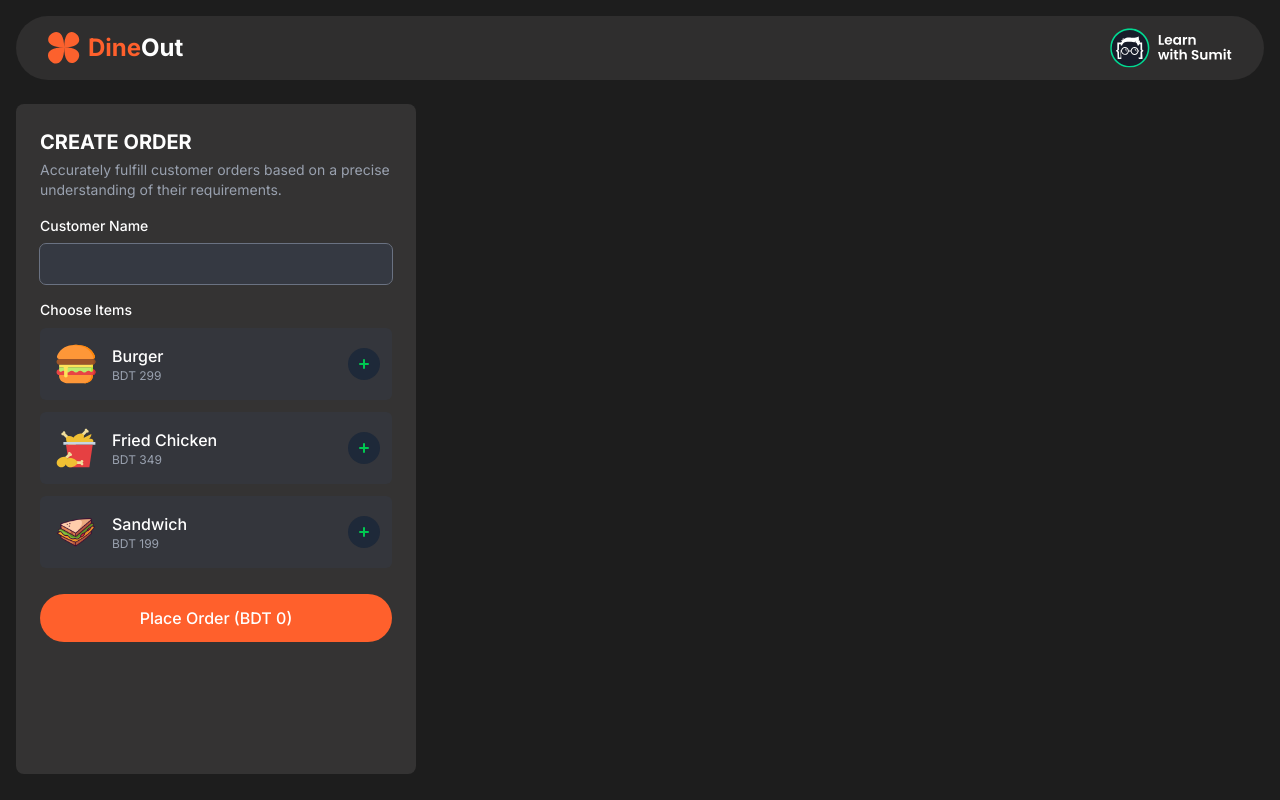
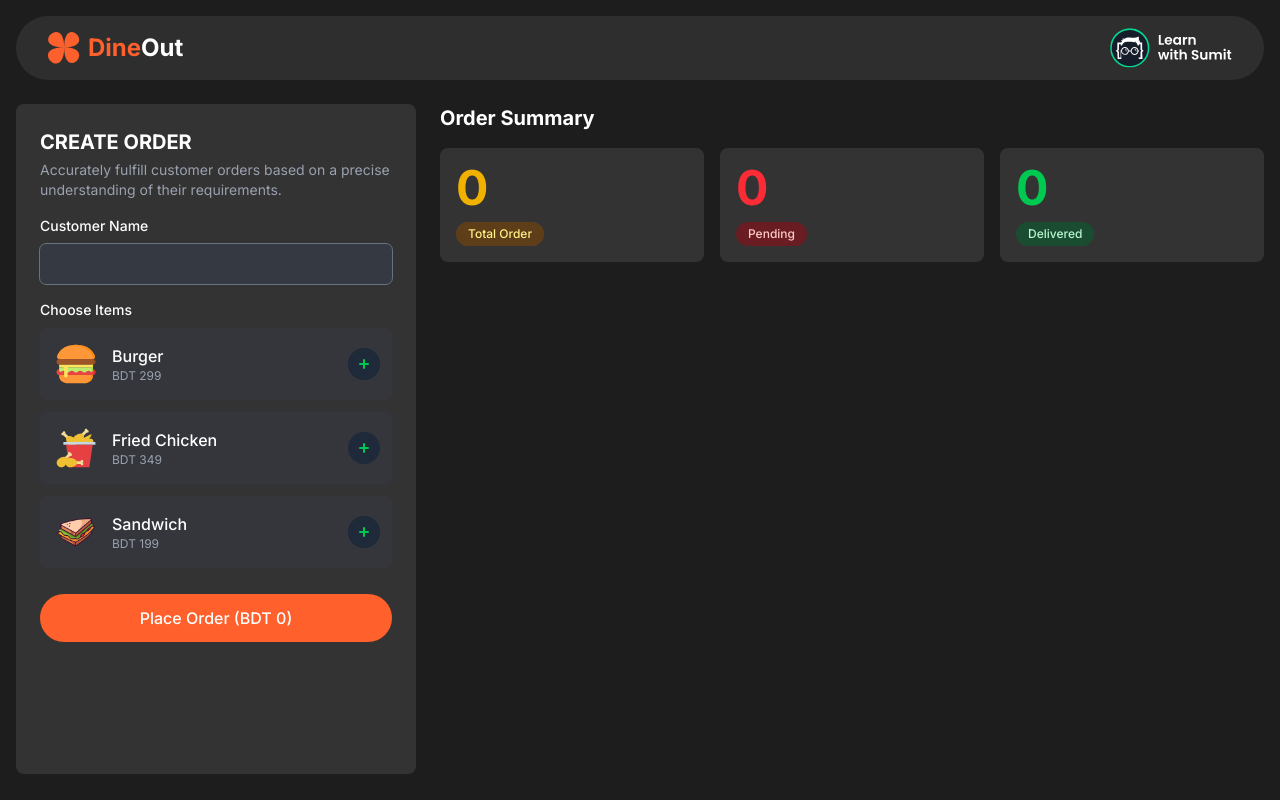
Before and after one commit to ashis263/dine-out, a React (Vite) app: page / in a window 1280 px wide. Built offline with nearby package versions, Linux system fonts and the light colour scheme.

Commit message:
added order summary section

```diff
--- a/src/App.jsx
+++ b/src/App.jsx
@@ -1,6 +1,7 @@
 import { useState } from "react";
 import Navbar from "./components/Navbar/Navbar";
 import Sidebar from "./components/Sidebar/Sidebar";
+import PastOrders from "./components/PastOrders/PastOrders";
 
 const App = () => {
   const [orders, setOrders] = useState([]);
@@ -11,6 +12,7 @@ const App = () => {
       </header>
       <main className="grid grid-cols-1 md:grid-cols-3 gap-6 mt-6 flex-grow">
         <Sidebar orders={orders} setOrders={setOrders} />
+        <PastOrders orders={orders} />
       </main>
     </div>
   );
--- /dev/null
+++ b/src/components/PastOrders/PastOrders.jsx
@@ -0,0 +1,11 @@
+import OrderSummary from "./components/OrderSummary/OrderSummary";
+
+const PastOrders = ({orders}) => {
+  return (
+    <div className="md:col-span-2 h-[calc(100vh_-_130px)]">
+      <OrderSummary orders={orders}/>
+    </div>
+  );
+};
+
+export default PastOrders;
--- /dev/null
+++ b/src/components/PastOrders/components/OrderSummary/OrderSummary.jsx
@@ -0,0 +1,13 @@
+import SectionHeading from "../../../ui/SectionHeading/SectionHeading";
+import OrdersOverview from "../OrdersOverview/OrdersOverview";
+
+const OrderSummary = ({ orders }) => {
+  return (
+    <section>
+      <SectionHeading heading="Order Summary" />
+      <OrdersOverview orders={orders} />
+    </section>
+  );
+};
+
+export default OrderSummary;
--- /dev/null
+++ b/src/components/PastOrders/components/OrdersOverview/OrdersOverview.jsx
@@ -0,0 +1,29 @@
+import OverViewCard from "../OverViewCard/OverViewCard";
+
+const OrdersOverview = ({ orders }) => {
+  const totalOrders = orders.length;
+  let totalPendingOrders = 0;
+  let totalDeliveredOrders = 0;
+  if (orders.length) {
+    const pendingOrders = orders.filter((order) => order.status === "Pending");
+    totalPendingOrders = pendingOrders.length;
+    const DeliveredOrders = orders.filter(
+      (order) => order.status === "Delivered"
+    );
+    totalDeliveredOrders = DeliveredOrders.length;
+  }
+  const orderCategories = [
+    { id: 1, categoryName: "Total Order", count: totalOrders },
+    { id: 2, categoryName: "Pending", count: totalPendingOrders },
+    { id: 3, categoryName: "Delivered", count: totalDeliveredOrders },
+  ];
+  return (
+    <div className="grid grid-cols-3 gap-4 mb-6">
+      {orderCategories.map((category) => (
+        <OverViewCard key={category.id} category={category} />
+      ))}
+    </div>
+  );
+};
+
+export default OrdersOverview;
--- /dev/null
+++ b/src/components/PastOrders/components/OverViewCard/OverViewCard.jsx
@@ -0,0 +1,21 @@
+const OverViewCard = ({ category }) => {
+  const { id, categoryName, count } = category;
+  const countStyles = `text-5xl font-bold mb-2 ${
+    (id === 1 && "text-yellow-500") ||
+    (id === 2 && "text-red-500") ||
+    (id === 3 && "text-green-500")
+  }`;
+  const labelStyles = `text-xs font-medium px-3 py-1 rounded-full inline-block ${
+    (id === 1 && "text-yellow-200 bg-yellow-800/50") ||
+    (id === 2 && "text-red-200 bg-red-800/50") ||
+    (id === 3 && "text-green-200 bg-green-800/50")
+  }`;
+  return (
+    <div className="bg-cardbg rounded-lg p-4 relative overflow-hidden">
+      <div className={countStyles}>{count}</div>
+      <div className={labelStyles}>{categoryName}</div>
+    </div>
+  );
+};
+
+export default OverViewCard;
--- a/src/components/Sidebar/components/MenuItem/MenuItem.jsx
+++ b/src/components/Sidebar/components/MenuItem/MenuItem.jsx
@@ -3,11 +3,17 @@ import ActionButton from "../ActionButton/ActionButton";
 import ItemImage from "../ItemImage/ItemImage";
 import ItemInfo from "../ItemInfo/ItemInfo";
 
-const MenuItem = ({ item, selectedItems, setSelectedItems, totalPrice, setTotalPrice }) => {
+const MenuItem = ({
+  item,
+  selectedItems,
+  setSelectedItems,
+  totalPrice,
+  setTotalPrice,
+}) => {
   const [isSelected, setIsSelected] = useState(false);
   const { name, price, image } = item;
   return (
-    <div className="bg-gray-700/30 rounded-md p-3 mb-3 flex justify-between items-center hover:bg-opacity-40 transition-all duration-300">
+    <div className="bg-gray-700/30 rounded-md p-3 mb-3 flex justify-between items-center hover:bg-gray-700/40 transition-all duration-300">
       <div className="w-full flex items-center justify-between">
         <div className="flex items-center">
           <ItemImage image={image} />
--- a/src/components/ui/Button/Button.jsx
+++ b/src/components/ui/Button/Button.jsx
@@ -1,7 +1,7 @@
 const Button = ({ variant, clickHandler, content }) => {
   const classes =
     variant === "primary" &&
-    "w-full bg-primary hover:bg-opacity-90 text-white font-medium py-3 rounded-full transition-all duration-300 hover:shadow-lg transform hover:-translate-y-1"
+    "w-full bg-primary hover:bg-primary/50 text-white font-medium py-3 rounded-full transition-all duration-300 hover:shadow-lg transform hover:-translate-y-1"
   return <button onClick={clickHandler} className={`${classes}`}>{content}</button>;
 };
 
--- /dev/null
+++ b/src/components/ui/SectionHeading/SectionHeading.jsx
@@ -0,0 +1,7 @@
+const SectionHeading = ({heading}) => {
+    return (
+        <h2 className="text-xl font-bold mb-4">{heading}</h2>
+    );
+}
+
+export default SectionHeading;
```
